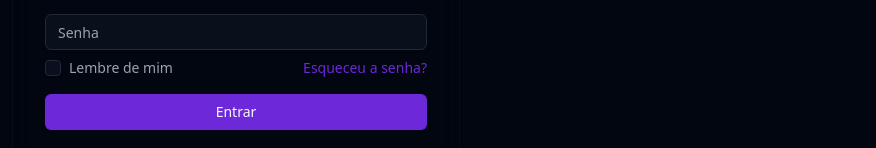
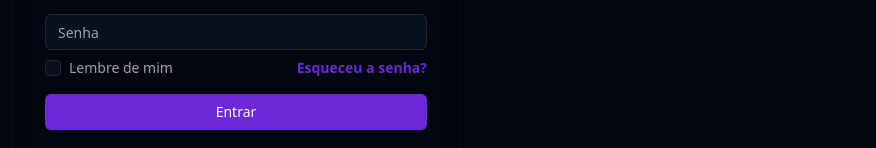
Before and after one commit to coutinho98/groupgo2.0, a React (Vite) app: page / in a window 1280 px wide. Shown: the part 334-482 px from the top of the page, without its empty margins (404-1280 px from the left). Built offline with nearby package versions, Linux system fonts and the light colour scheme.

Commit message:
font-bold...

```diff
--- a/src/pages/Login.tsx
+++ b/src/pages/Login.tsx
@@ -103,7 +103,7 @@ export default function Login() {
               </div>
               <Link
                 to="/forgot-password"
-                className="text-sm text-primary hover:underline"
+                className="text-sm text-primary hover:underline font-bold"
               >
                 Esqueceu a senha?
               </Link>
```
